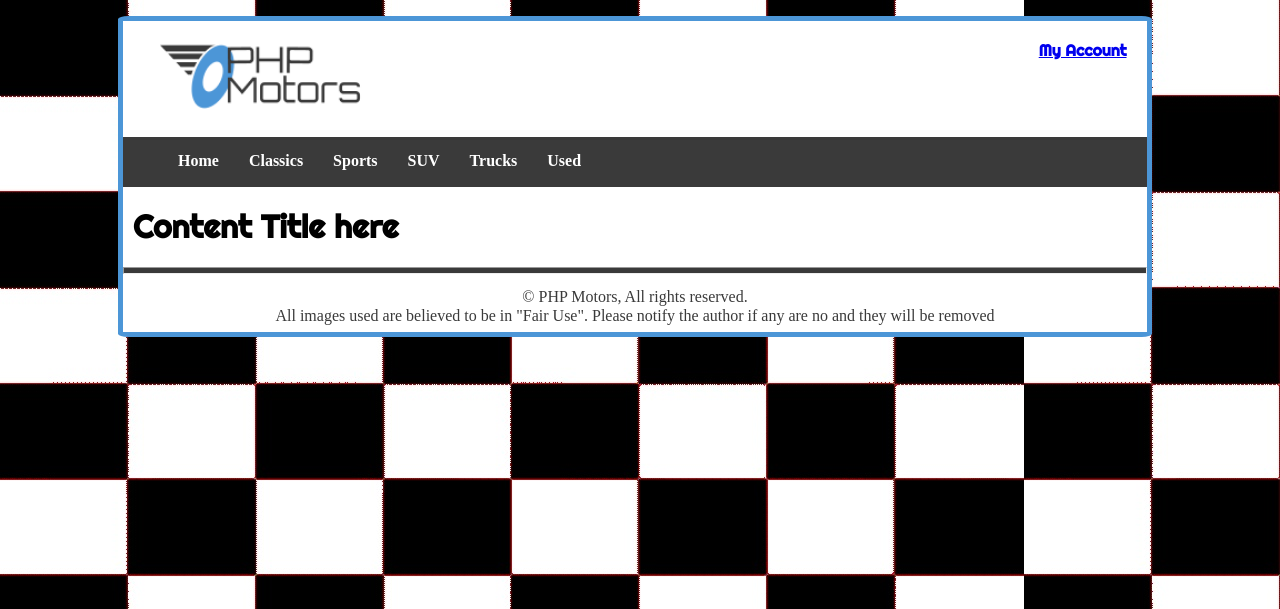
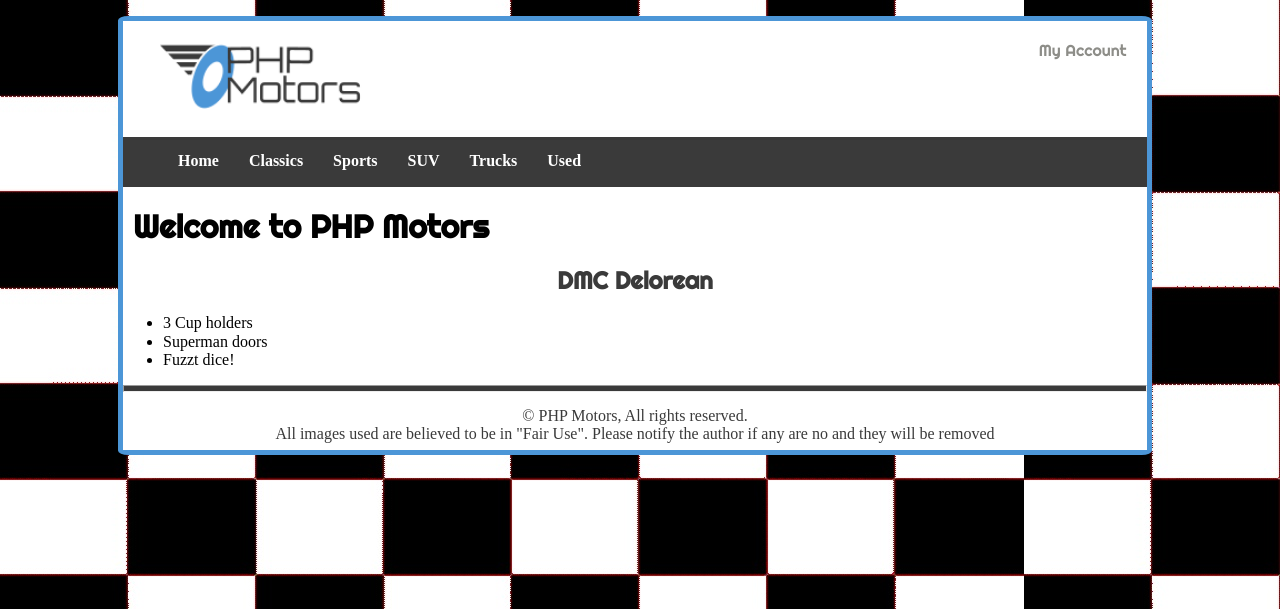
Before and after one commit to techmike12/htdocs, a PHP site: page /phpmotors/home.php in a window 1280 px wide. Shown: the top 609 px of the page. Run offline with PHP 8.4, Linux system fonts and the light colour scheme.

Commit message:
Updated Home page

```diff
--- a/phpmotors/common/header.php
+++ b/phpmotors/common/header.php
@@ -1,4 +1,4 @@
 <header>
     <img id="logo" src="/phpmotors/images/site/logo.png" alt="PHP Logo">
-    <h2 id="account"><a href="#">My Account</a></h2>
+    <a id="account" href="#">My Account</a>
 </header>
--- a/phpmotors/css/small.css
+++ b/phpmotors/css/small.css
@@ -24,6 +24,7 @@ header {
 #account{
     float: right;
     font-family: Righteous;
+    color: #8d8d88;
     font-size: 1em;
     margin-top: 2%;
     margin-right: 2%;
--- a/phpmotors/home.php
+++ b/phpmotors/home.php
@@ -21,7 +21,15 @@
         <?php require $_SERVER['DOCUMENT_ROOT'] . '/phpmotors/common/navigation.php'; ?>
     </nav>
     <main>
-        <h1>Content Title here</h1>
+        <h1>Welcome to PHP Motors</h1>
+        <section>
+            <h2>DMC Delorean</h2>
+            <ul id="dmc">
+                <li>3 Cup holders</li>
+                <li>Superman doors</li>
+                <li>Fuzzt dice!</li>
+            </ul>
+        </section>
     </main>
     <hr id="break">
     <footer>
```
